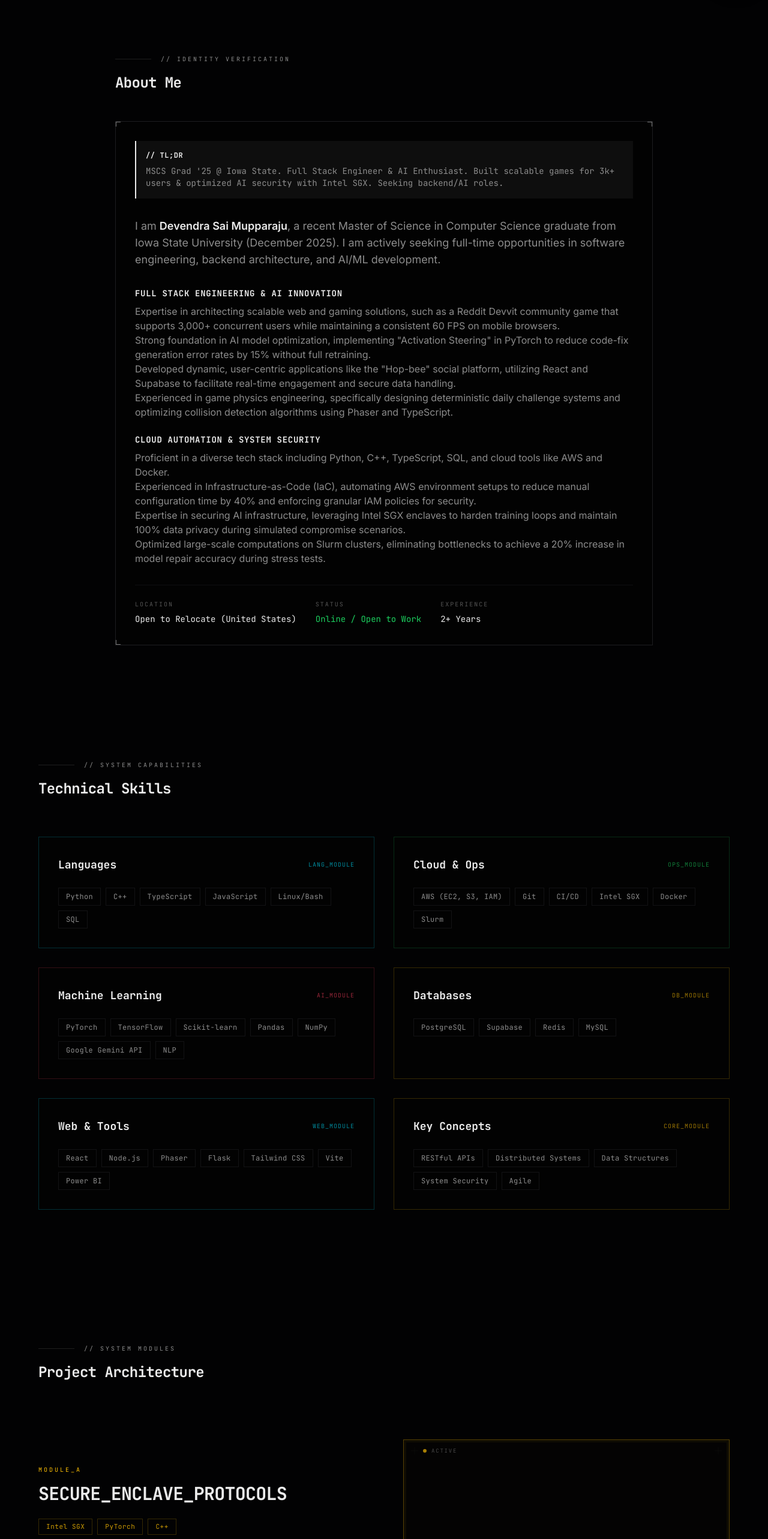
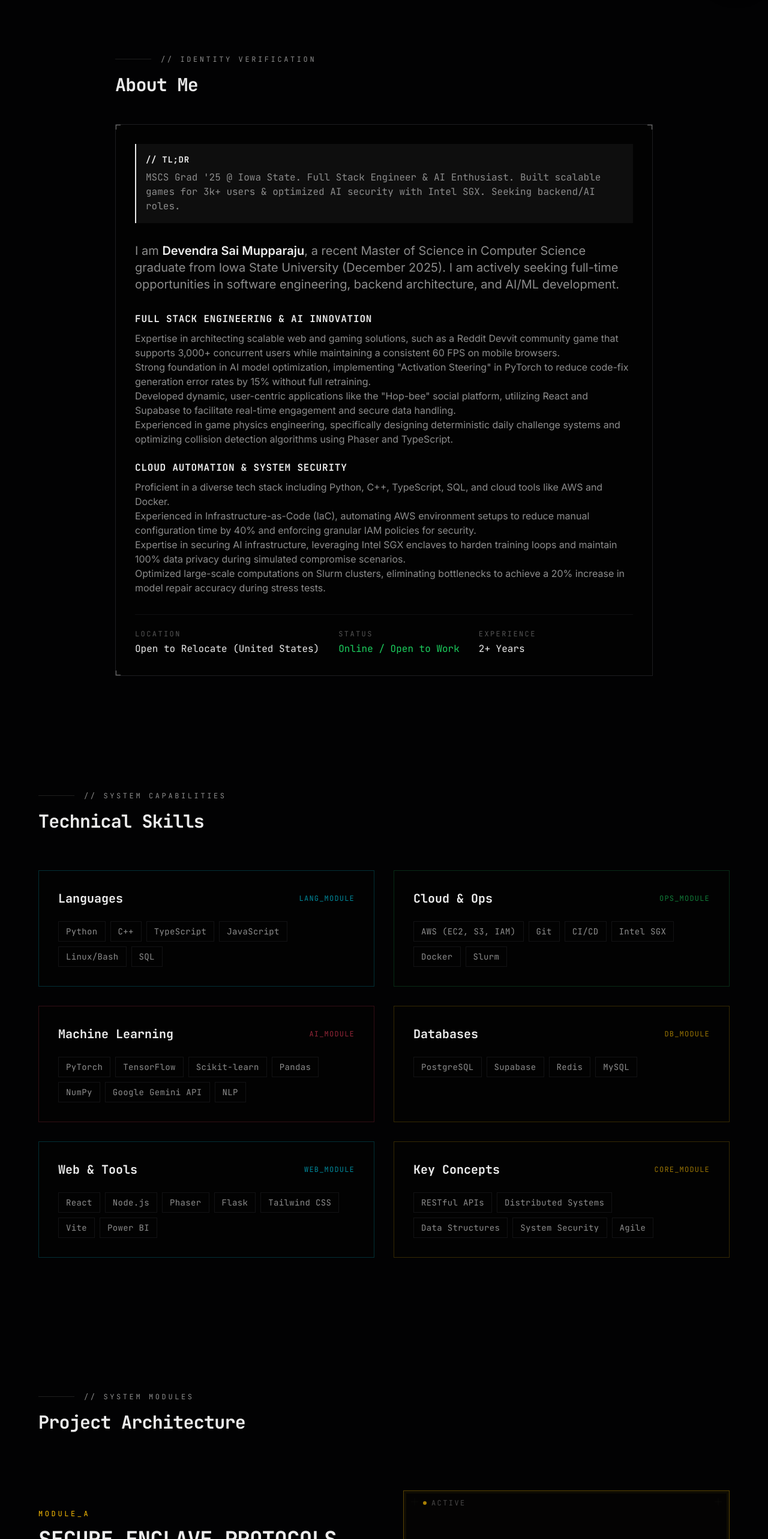
Before and after one commit to devendrasaim/devendrasaim.github.io, a Next.js app: page / in a window 1280 px wide. Shown: the part 820-3386 px from the top of the page at 60% size. Built offline with nearby package versions, Linux system fonts and the light colour scheme.

Commit message:
style: increase font sizes for better readability

```diff
--- a/components/about-section.tsx
+++ b/components/about-section.tsx
@@ -16,11 +16,11 @@ export function AboutSection() {
         >
           <div className="flex items-center gap-4 mb-4">
              <div className="h-px flex-1 max-w-[60px] bg-muted-foreground/20" />
-            <span className="font-mono text-[10px] tracking-[0.3em] text-muted-foreground uppercase">
+            <span className="font-mono text-xs tracking-[0.3em] text-muted-foreground uppercase">
               {"// IDENTITY VERIFICATION"}
             </span>
           </div>
-          <h2 className="font-mono text-xl md:text-2xl font-bold text-foreground tracking-tight">
+          <h2 className="font-mono text-2xl md:text-3xl font-bold text-foreground tracking-tight">
             About Me
           </h2>
         </motion.div>
@@ -42,22 +42,22 @@ export function AboutSection() {
                <div className="absolute bottom-0 left-0 w-2 h-2 border-b border-l border-foreground/50" />
 
                <div className="mb-8 p-4 border-l-2 border-primary bg-primary/5">
-                 <h4 className="font-mono text-xs font-bold text-primary mb-2 uppercase tracking-wider">
+                  <h4 className="font-mono text-sm font-bold text-primary mb-2 uppercase tracking-wider">
                    // TL;DR
                  </h4>
-                 <p className="font-mono text-xs md:text-sm text-muted-foreground leading-relaxed">
+                  <p className="font-mono text-sm md:text-base text-muted-foreground leading-relaxed">
                    MSCS Grad '25 @ Iowa State. Full Stack Engineer & AI Enthusiast. Built scalable games for 3k+ users & optimized AI security with Intel SGX. Seeking backend/AI roles.
                  </p>
                </div>
 
 
-               <p className="font-sans text-base md:text-lg leading-relaxed text-muted-foreground mb-8">
+                <p className="font-sans text-lg md:text-xl leading-relaxed text-muted-foreground mb-8">
                  I am <span className="text-foreground font-semibold">Devendra Sai Mupparaju</span>, a recent Master of Science in Computer Science graduate from Iowa State University (December 2025). I am actively seeking full-time opportunities in software engineering, backend architecture, and AI/ML development.
                </p>
 
                <div className="space-y-6">
                  <div>
-                   <h3 className="font-mono text-sm font-bold text-foreground mb-2 uppercase tracking-wider text-cyan">
+                    <h3 className="font-mono text-base font-bold text-foreground mb-2 uppercase tracking-wider text-cyan">
                      Full Stack Engineering & AI Innovation
                    </h3>
                    <p className="font-sans text-sm md:text-base leading-relaxed text-muted-foreground">
@@ -72,7 +72,7 @@ export function AboutSection() {
                  </div>
 
                  <div>
-                   <h3 className="font-mono text-sm font-bold text-foreground mb-2 uppercase tracking-wider text-amber">
+                    <h3 className="font-mono text-base font-bold text-foreground mb-2 uppercase tracking-wider text-amber">
                      Cloud Automation & System Security
                    </h3>
                    <p className="font-sans text-sm md:text-base leading-relaxed text-muted-foreground">
@@ -88,16 +88,16 @@ export function AboutSection() {
                </div>
                <div className="mt-8 pt-6 border-t border-border/50 flex flex-wrap gap-8">
                   <div>
-                    <span className="block font-mono text-[10px] tracking-[0.2em] text-muted-foreground/60 uppercase mb-1">LOCATION</span>
-                    <span className="font-mono text-sm text-foreground">Open to Relocate (United States)</span>
+                    <span className="block font-mono text-xs tracking-[0.2em] text-muted-foreground/60 uppercase mb-1">LOCATION</span>
+                    <span className="font-mono text-base text-foreground">Open to Relocate (United States)</span>
                   </div>
                   <div>
-                    <span className="block font-mono text-[10px] tracking-[0.2em] text-muted-foreground/60 uppercase mb-1">STATUS</span>
-                    <span className="font-mono text-sm text-green">Online / Open to Work</span>
+                    <span className="block font-mono text-xs tracking-[0.2em] text-muted-foreground/60 uppercase mb-1">STATUS</span>
+                    <span className="font-mono text-base text-green">Online / Open to Work</span>
                   </div>
                    <div>
-                    <span className="block font-mono text-[10px] tracking-[0.2em] text-muted-foreground/60 uppercase mb-1">EXPERIENCE</span>
-                    <span className="font-mono text-sm text-foreground">2+ Years</span>
+                    <span className="block font-mono text-xs tracking-[0.2em] text-muted-foreground/60 uppercase mb-1">EXPERIENCE</span>
+                    <span className="font-mono text-base text-foreground">2+ Years</span>
                   </div>
                </div>
             </div>
--- a/components/project-module.tsx
+++ b/components/project-module.tsx
@@ -89,11 +89,11 @@ export function ProjectModule({
       >
         <div className={`space-y-3 ${!hasMedia ? "lg:flex lg:flex-col lg:items-center" : ""}`}>
           <span
-            className={`font-mono text-[10px] tracking-[0.3em] uppercase ${colors.text}`}
+            className={`font-mono text-xs tracking-[0.3em] uppercase ${colors.text}`}
           >
             {moduleId}
           </span>
-          <h3 className="font-mono text-2xl md:text-3xl font-bold text-foreground tracking-tight">
+          <h3 className="font-mono text-3xl md:text-4xl font-bold text-foreground tracking-tight">
             {title}
           </h3>
         </div>
@@ -102,14 +102,14 @@ export function ProjectModule({
           {tags.map((tag) => (
             <span
               key={tag}
-              className={`border ${colors.tagBorder} ${colors.tagText} px-3 py-1 font-mono text-[11px] tracking-wider`}
+              className={`border ${colors.tagBorder} ${colors.tagText} px-3 py-1 font-mono text-xs tracking-wider`}
             >
               {tag}
             </span>
           ))}
         </div>
 
-        <p className="font-sans text-sm md:text-base leading-relaxed text-muted-foreground max-w-lg">
+        <p className="font-sans text-base md:text-lg leading-relaxed text-muted-foreground max-w-lg">
           {description}
         </p>
 
@@ -118,7 +118,7 @@ export function ProjectModule({
             href={link}
             target="_blank"
             rel="noopener noreferrer"
-            className={`inline-flex items-center gap-2 font-mono text-xs tracking-wider ${colors.text} hover:opacity-70 transition-opacity`}
+            className={`inline-flex items-center gap-2 font-mono text-sm tracking-wider ${colors.text} hover:opacity-70 transition-opacity`}
           >
             <span className="h-px w-4 bg-current" />
             {"VIEW_PROJECT"}
@@ -159,7 +159,7 @@ export function ProjectModule({
               <div
                 className={`h-1.5 w-1.5 rounded-full ${colors.dot} animate-pulse-slow`}
               />
-              <span className="font-mono text-[9px] tracking-[0.2em] text-muted-foreground/50 uppercase">
+              <span className="font-mono text-xs tracking-[0.2em] text-muted-foreground/50 uppercase">
                 Active
               </span>
             </div>
--- a/components/projects-section.tsx
+++ b/components/projects-section.tsx
@@ -73,11 +73,11 @@ export function ProjectsSection() {
         >
           <div className="flex items-center gap-4 mb-4">
             <div className="h-px flex-1 max-w-[60px] bg-muted-foreground/20" />
-            <span className="font-mono text-[10px] tracking-[0.3em] text-muted-foreground uppercase">
+            <span className="font-mono text-xs tracking-[0.3em] text-muted-foreground uppercase">
               {"// SYSTEM MODULES"}
             </span>
           </div>
-          <h2 className="font-mono text-xl md:text-2xl font-bold text-foreground tracking-tight">
+          <h2 className="font-mono text-2xl md:text-3xl font-bold text-foreground tracking-tight">
             Project Architecture
           </h2>
         </motion.div>
--- a/components/skills-section.tsx
+++ b/components/skills-section.tsx
@@ -62,11 +62,11 @@ export function SkillsSection() {
         >
           <div className="flex items-center gap-4 mb-4">
              <div className="h-px flex-1 max-w-[60px] bg-muted-foreground/20" />
-            <span className="font-mono text-[10px] tracking-[0.3em] text-muted-foreground uppercase">
+            <span className="font-mono text-xs tracking-[0.3em] text-muted-foreground uppercase">
               {"// SYSTEM CAPABILITIES"}
             </span>
           </div>
-          <h2 className="font-mono text-xl md:text-2xl font-bold text-foreground tracking-tight">
+          <h2 className="font-mono text-2xl md:text-3xl font-bold text-foreground tracking-tight">
             Technical Skills
           </h2>
         </motion.div>
@@ -87,8 +87,8 @@ export function SkillsSection() {
 
                     <div className="relative z-10">
                         <div className="flex items-center justify-between mb-6">
-                            <h3 className="font-mono text-lg font-bold text-foreground">{category.name}</h3>
-                             <span className={`font-mono text-[10px] tracking-widest uppercase opacity-60 ${accentMap[category.accent].split(" ")[2]}`}>
+                            <h3 className="font-mono text-xl font-bold text-foreground">{category.name}</h3>
+                             <span className={`font-mono text-xs tracking-widest uppercase opacity-60 ${accentMap[category.accent].split(" ")[2]}`}>
                                 {category.id}_MODULE
                              </span>
                         </div>
@@ -97,7 +97,7 @@ export function SkillsSection() {
                             {category.items.map((item) => (
                                 <span
                                     key={item}
-                                    className="px-3 py-1.5 border border-border/60 bg-background/50 text-muted-foreground font-mono text-xs tracking-wide"
+                                    className="px-3 py-1.5 border border-border/60 bg-background/50 text-muted-foreground font-mono text-sm tracking-wide"
                                 >
                                     {item}
                                 </span>
```
Also changed, not shown: components/contact-section.tsx (+26 -26 lines), components/education-section.tsx (+8 -8 lines).
